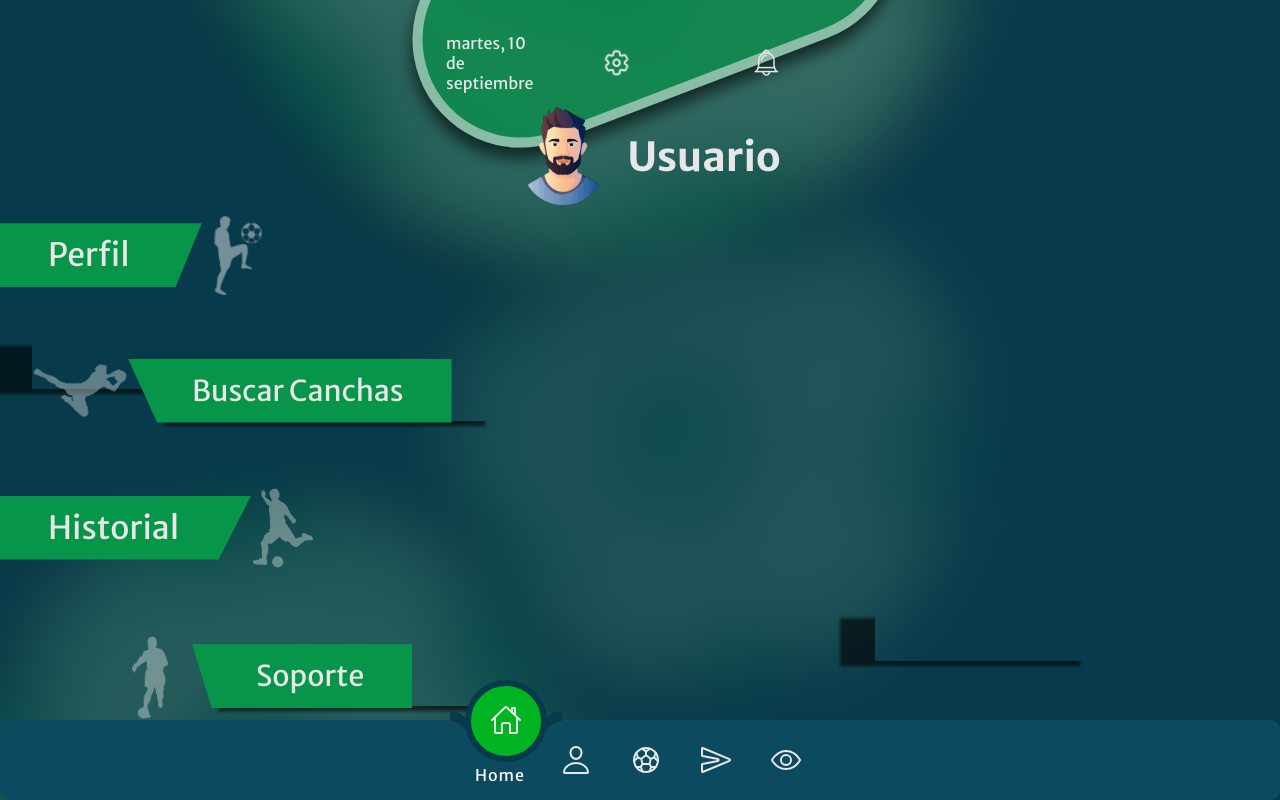
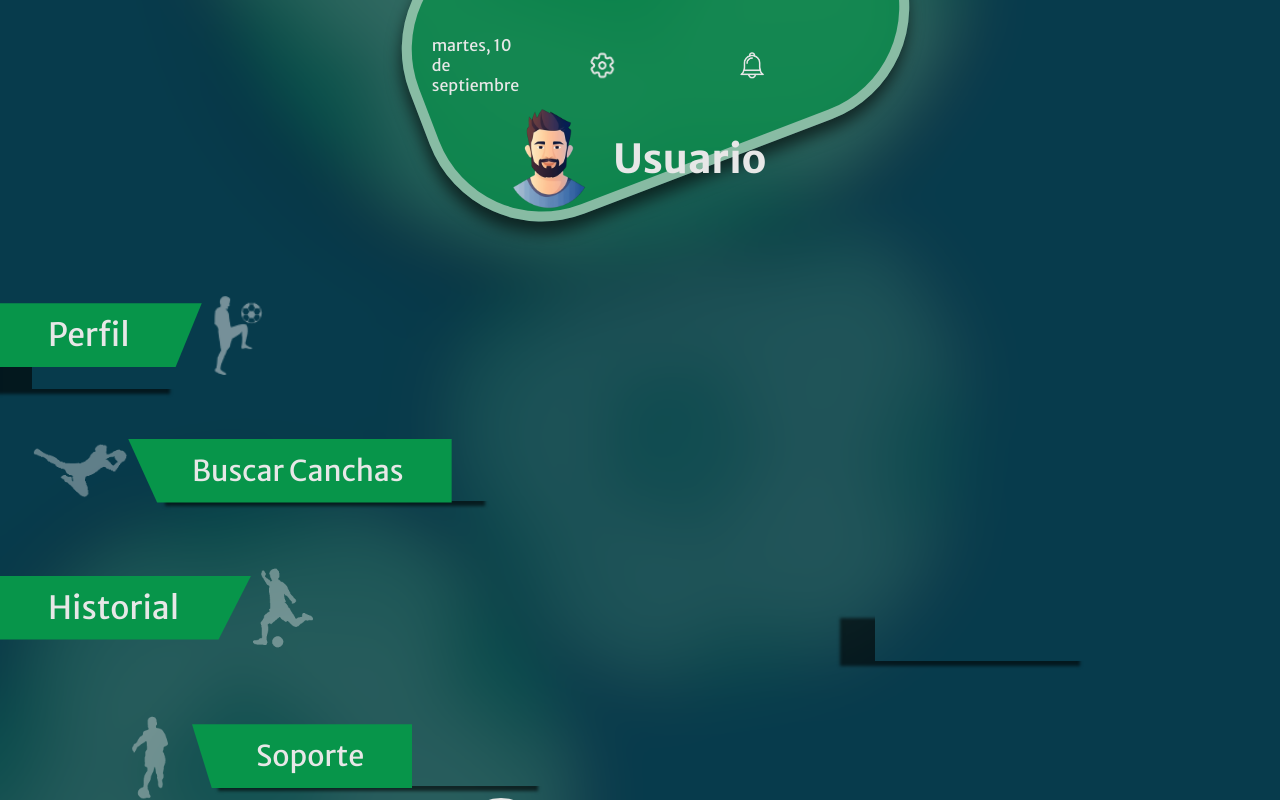
Before and after one commit to Andresfacundo/SportFull, a React (Vite) app in the folder Front_End/: page /HomeClient in a window 1280 px wide. Built offline with nearby package versions, Linux system fonts and the light colour scheme.

Commit message:
Modificacion destylos navBar

```diff
--- a/Front_End/src/Components/Pages/Home/HomeClient/HomeClient.css
+++ b/Front_End/src/Components/Pages/Home/HomeClient/HomeClient.css
@@ -135,3 +135,9 @@ main{
     left: 13.8rem;
     box-shadow: -35px 5px 3px rgba(0, 0,0, 0.6) ;
 }
+
+footer{
+    width: 100%;
+    height:auto;
+    position: fixed;
+}
--- a/Front_End/src/Components/Pages/Home/HomeClient/HomeClient.jsx
+++ b/Front_End/src/Components/Pages/Home/HomeClient/HomeClient.jsx
@@ -11,7 +11,7 @@ import icon_04 from '../../../../assets/Images/icons/jugador_05.png';
 import OptionMenuLeft from '../../../UI/OptionMenuLeft/OptionMenuLeft';
 import OptionMenuRight from '../../../UI/OptionMenuRight/OptionMenuRight';
 import { NavLink } from 'react-router-dom';
-import Barra from '../../../UI/Barra/Barra';
+import NavBar from '../../../UI/NavBar/NavBar';
 
 export const HomeClient = () => {
   const backgroundStyle = {
@@ -65,8 +65,7 @@ export const HomeClient = () => {
       </main>
 
       <footer>
-        <Barra/>
-
+        <NavBar/>
       </footer>
 
     </div>
--- a/Front_End/src/Components/UI/Barra/Barra.css
+++ b/Front_End/src/Components/UI/NavBar/NavBar.css
@@ -1,13 +1,17 @@
 .navigation {
-    width: 100vw;
+    width: 100%;
     height: 5rem;
-    background-color: #0B4A5F;
+    background-color: #073b4c;
     position: relative;
+    top: 52rem;
+    right: px;
     display: flex;
     justify-content: center;
     align-items: center;
-    border-radius: 10px;
+    /* border-radius: 23px; */
+    border-top: 6px solid #e7e7e7;
 }
+
 
 ul {
     display: flex;
@@ -35,13 +39,12 @@ a {
 }
 
 .icon {
-    position: relative;
     display: block;
     line-height: 80px;
     left: 0.35rem;
     font-size: 2rem;
     text-align: center;
-    color: white;
+    color: #e7e7e7;
     transition: 0.5s;
 
 }
@@ -52,7 +55,7 @@ li.active .icon {
 
 .text {
     position: absolute;
-    color: white;
+    color: #e7e7e7;
     font-weight: 400;
     font-size: 1rem;
     letter-spacing: 1px;
@@ -71,58 +74,60 @@ li.active .text {
     top: -50%;
     width: 70px;
     height: 70px;
-    background: #00b422 ;
+    background: #079549 ;
     border-radius: 50% ;
-    border: 6px solid #073b4c;
+    border: 6px solid #e7e7e7;
     transition: 0.5s;
 }
 
 .indicator::before {
     content: '';
     position: absolute;
-    top: 50%;
+    top: 48%;
     left: -22px;
     width: 20px;
     height: 20px;
     background-color: transparent;
-    border-top-right-radius: 20px;
-    box-shadow: 1px -10px 0 0 #073b4c ;
+    border-top-right-radius: 30px;
+    box-shadow: 1px -5px 0 0 #e7e7e7 ;
+
 }
 
 
 .indicator::after {
     content: '';
     position: absolute;
-    top: 50%;
+    top: 48%;
     right: -22px;
     width: 20px;
     height: 20px;
     background-color: transparent;
     border-top-left-radius: 20px;
-    box-shadow: -1px -10px 0 0 #073b4c ;
+    box-shadow: -1px -5px 0 0 #e7e7e7 ;
+
 }
 
 li:nth-child(1).active ~ .indicator
 {
-transform: translateX(calc(70px * 0 ));
+transform: translateX(calc(-5px * 1 ));
 }
 
 li:nth-child(2).active ~ .indicator
 {
-transform: translateX(calc(70px * 1 ));
+transform: translateX(calc(64px * 1 ));
 }
 
 li:nth-child(3).active ~ .indicator
 {
-transform: translateX(calc(70px * 2 ));
+transform: translateX(calc(67px * 2 ));
 }
 
 li:nth-child(4).active ~ .indicator
 {
-transform: translateX(calc(70px * 3 ));
+transform: translateX(calc(67px * 3 ));
 }
 
 li:nth-child(5).active ~ .indicator
 {
-transform: translateX(calc(70px * 4 ));
+transform: translateX(calc(68.5px * 4 ));
 }
--- a/Front_End/src/Components/UI/Barra/Barra.jsx
+++ b/Front_End/src/Components/UI/NavBar/NavBar.jsx
@@ -1,7 +1,7 @@
 import React, { useState } from 'react';
-import './Barra.css';
+import './NavBar.css';
 
-const Barra = () => {
+const NavBar = () => {
 
   const [activeIndex, setActiveIndex] = useState(0);
 
@@ -28,7 +28,7 @@ const Barra = () => {
             className={`list ${activeIndex === index ? 'active' : ''}`}
             onClick={() => handleClick(index)}
           >
-            <a href='#'>
+            <a className='a_navbar' href='#'>
               <span className='icon'>
                 <ion-icon name={item.icon}></ion-icon>
               </span>
@@ -42,4 +42,4 @@ const Barra = () => {
   );
 };
 
-export default Barra;
+export default NavBar;
```
